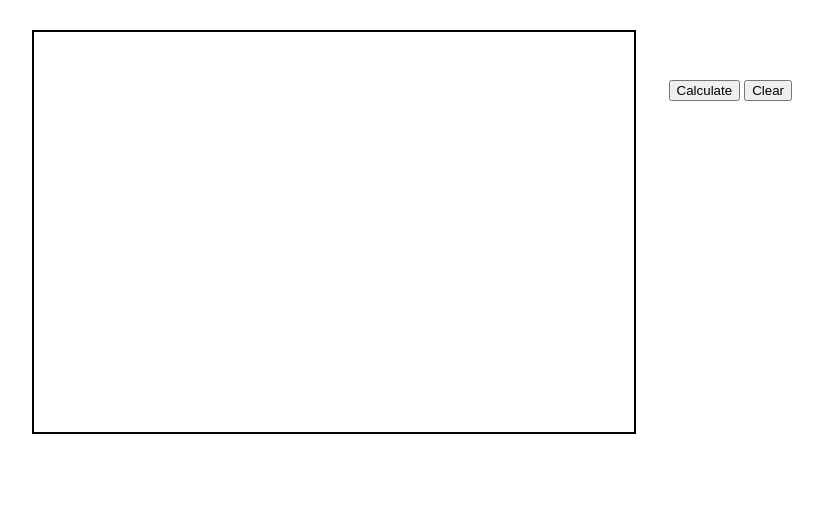
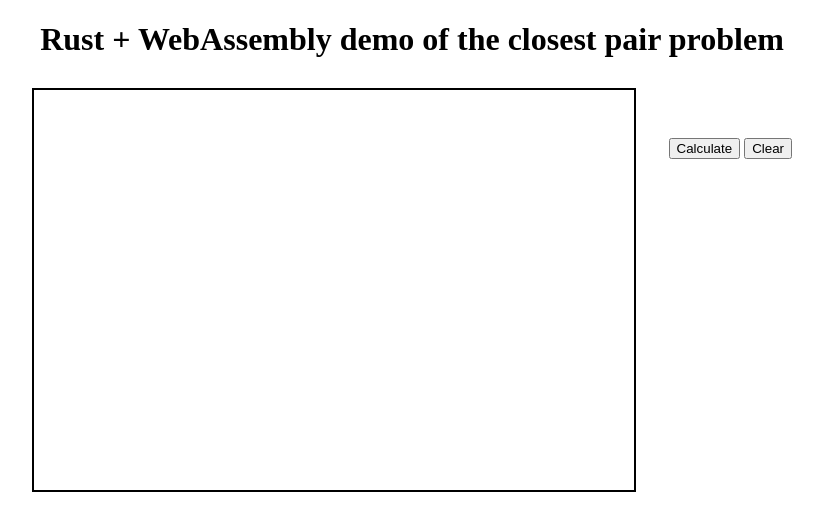
Before and after one commit to weirane/closest-pair-wasm, a website built with webpack: page www/index.html in a window 1280 px wide. Shown: the whole page, without its empty margins (228-1051 px from the left). Built offline with nearby package versions, Linux system fonts and the light colour scheme.

Commit message:
Add a heading

```diff
--- a/www/index.html
+++ b/www/index.html
@@ -8,6 +8,7 @@
 <body>
   <noscript>This page contains webassembly and javascript content, please enable javascript in your browser.</noscript>
 
+  <center><h1>Rust + WebAssembly demo of the closest pair problem</h1></center>
   <div id="outer">
     <div id="canvas">
       <canvas width="600px" height="400px"></canvas>
```
